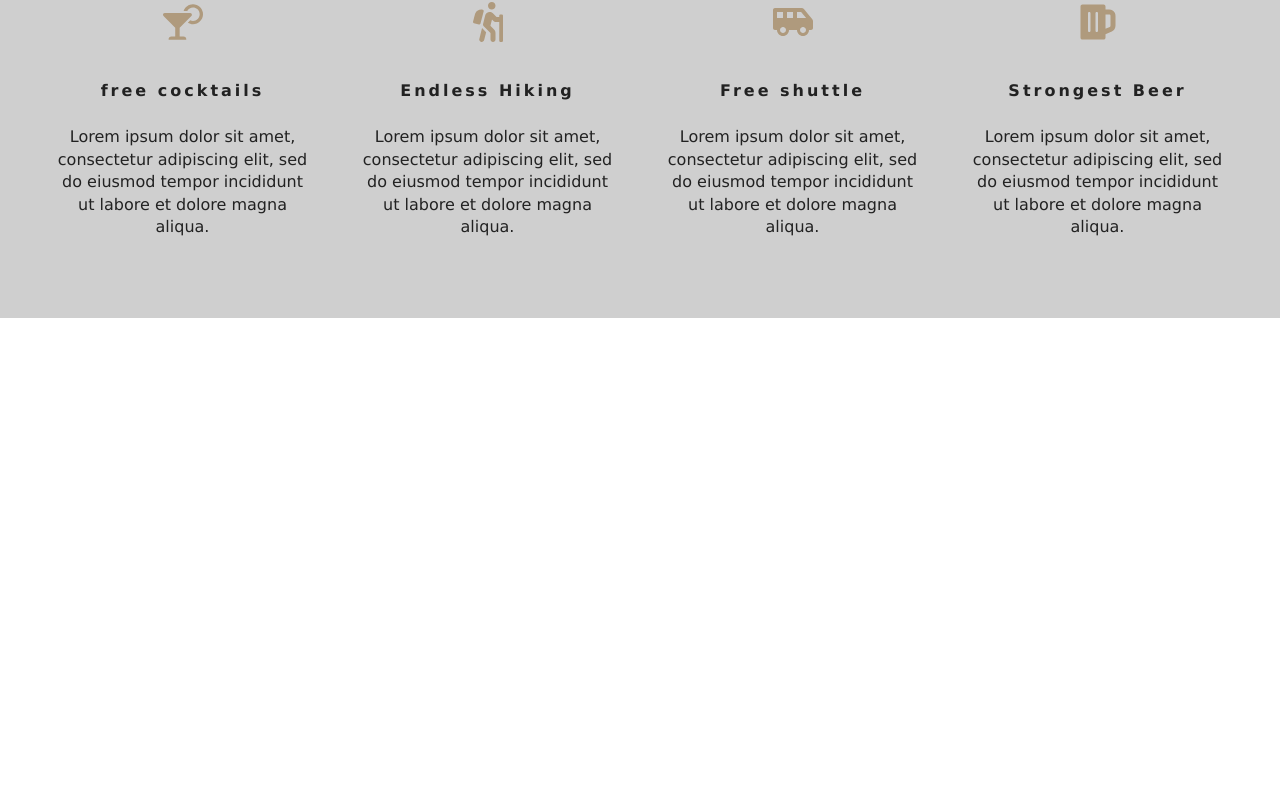
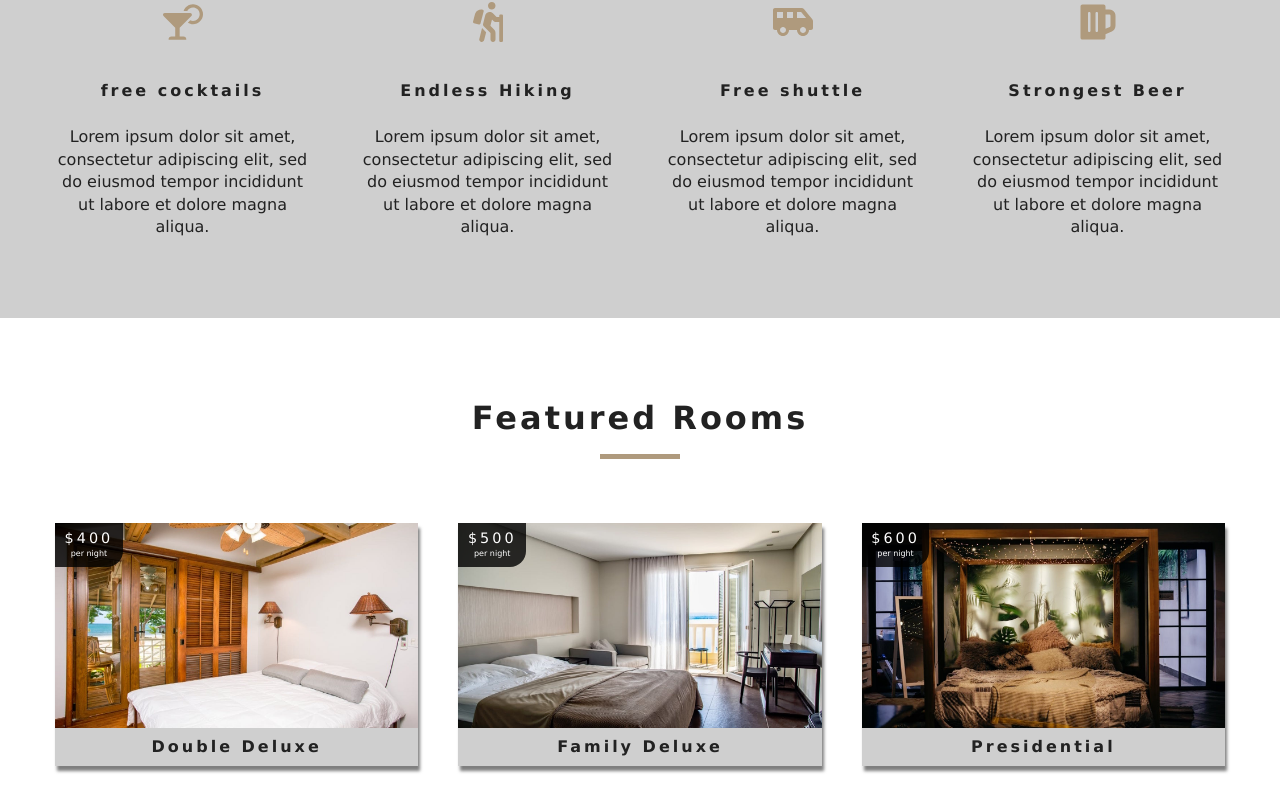
Before and after one commit to xurshedergashboyev/beach-resort, a React (Create React App) app: page / in a window 1280 px wide. Shown: the part 1005-1817 px from the top of the page. Before the commit the page ends 1323 px from the top, so only its background shows below. Built offline with nearby package versions, Linux system fonts and the light colour scheme.

Commit message:
Single Room Setup

```diff
--- a/src/App.js
+++ b/src/App.js
@@ -25,8 +25,8 @@
         <Navbar/>
         <Switch>
           <Route exact path="/" component={Home} />
-          <Route exact path="/rooms" component={Rooms} />
-          <Route exact path="/single-room" component={SingleRoom} />
+          <Route exact path="/rooms/" component={Rooms} />
+          <Route exact path="/rooms/:slug" component={SingleRoom} />
 
           <Route component={Error} />
         </Switch>
--- /dev/null
+++ b/src/Context.js
@@ -0,0 +1,67 @@
+import React, { Component } from 'react'
+import items from './data'
+
+const RoomContext = React.createContext();
+// <RoomContext.Provider value={'Hello'}
+
+class RoomProvider extends Component {
+
+    state = {
+        rooms: [],
+        sortedRooms : [],
+        featuredRooms: [],
+        loading: true
+    };
+    // getData
+
+    componentDidMount() {
+        // this.getData
+        let rooms = this.formatData(items)
+         let featuredRooms = rooms.filter(room => room.featured === true)
+         this.setState({
+            rooms,
+            featuredRooms,
+            sortedRooms: rooms,
+            loading: false
+         })
+
+    }
+
+    formatData(items) {
+        let tempItems = items.map(item => {
+            let id = item.sys.id
+            let images = item.fields.images.map(image => image.fields.file.url)
+
+            let room = {...item.fields, images, id}
+
+            return room;
+        });
+
+        return tempItems
+    }
+
+    getRoom = (slug) => {
+        let tempRooms = [...this.state.rooms];
+        const room = tempRooms.find(room => room.slug === slug)
+        return room
+    }
+
+    render() {
+        return (
+            <RoomContext.Provider value={{
+                ...this.state,
+                getRoom: this.getRoom
+                }}
+            >
+                {this.props.children}
+            </RoomContext.Provider>
+
+
+        )
+    }
+}
+
+const RoomConsumer = RoomContext.Consumer;
+
+
+export {RoomProvider, RoomConsumer, RoomContext};
--- /dev/null
+++ b/src/components/FeaturedRooms.js
@@ -0,0 +1,26 @@
+import React, { Component } from 'react'
+import {RoomContext} from '../Context'
+import Loading from './Loading'
+import Room from './Room'
+import Title from './Title'
+
+export default class FeaturedRooms extends Component {
+
+    static contextType = RoomContext
+    render() {
+        let { loading, featuredRooms : rooms} = this.context;
+
+        rooms = rooms.map(room => {
+            return <Room key={room.id} room={room} />
+        })
+        return (
+
+            <section className="featured-rooms">
+                <Title title="featured rooms" />
+                <div className="featured-rooms-center">
+                    {loading ? <Loading /> : rooms}
+                </div>
+            </section>
+        )
+    }
+}
--- /dev/null
+++ b/src/components/Loading.js
@@ -0,0 +1,11 @@
+import React from 'react'
+import loadingGif from '../images/gif/loading-arrow.gif'
+
+export default function Loading() {
+    return (
+        <div className="loading">
+            <h4>rooms data loading...</h4>
+            <img src={loadingGif} alt="loading" />
+        </div>
+    )
+}
--- a/src/components/Navbar.js
+++ b/src/components/Navbar.js
@@ -30,7 +30,7 @@
                             <Link to="/">Home</Link>
                         </li>
                         <li>
-                            <Link to="/">Rooms</Link>
+                            <Link to="/rooms/">Rooms</Link>
                         </li>
 
                     </ul>
--- /dev/null
+++ b/src/components/Room.js
@@ -0,0 +1,31 @@
+import React from 'react'
+import {Link} from 'react-router-dom'
+import PropTypes from 'prop-types'
+
+export default function Room({room}) {
+    const {name, slug, images, price} = room;
+    return (
+        <article className="room">
+            <div className="img-container">
+                <img src={images[0]} alt="single room" />
+                <div className="price-top">
+                    <h6>${price}</h6>
+                    <p>per night</p>
+                </div>
+                <Link to={`/rooms/${slug}`} className="btn-primary room-link">
+                    Features
+                </Link>
+            </div>
+            <p className="room-info">{name}</p>
+        </article>
+    )
+}
+
+Room.propTypes = {
+    room: PropTypes.shape({
+        name: PropTypes.string.isRequired,
+        slug: PropTypes.string.isRequired,
+        images: PropTypes.arrayOf(PropTypes).isRequired,
+        price: PropTypes.number.isRequired
+    })
+}
--- a/src/index.js
+++ b/src/index.js
@@ -5,12 +5,15 @@
 
 import App from './App';
 import reportWebVitals from './reportWebVitals';
+import {RoomProvider} from './Context'
 
 ReactDOM.render(
   <React.StrictMode>
-    <Router>
+    <RoomProvider>
+      <Router>
       <App />
     </Router>
+    </RoomProvider>
 
   </React.StrictMode>,
   document.getElementById('root')
--- a/src/pages/Home.js
+++ b/src/pages/Home.js
@@ -3,17 +3,20 @@
 import Banner from '../components/Banner'
 import {Link} from 'react-router-dom'
 import Services from '../components/Services'
+import FeaturedRooms from '../components/FeaturedRooms'
+
 export default function Home() {
     return (
         <>
             <Hero>
                 <Banner title="luxurios rooms" subtitle="deluxe rooms starting at $299">
-                    <Link to='/rooms' className="btn-primary">
+                    <Link to='/rooms/' className="btn-primary">
                         Our Rooms
                     </Link>
                 </Banner>
             </Hero>
             <Services />
+            <FeaturedRooms />
         </>
 
     )
```
